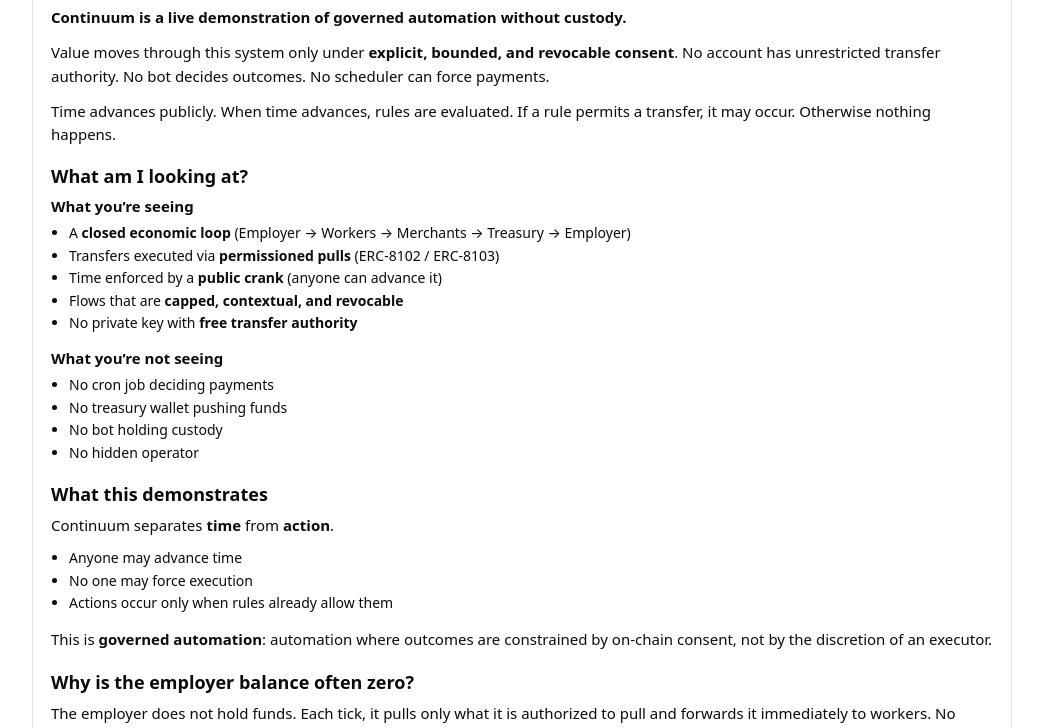
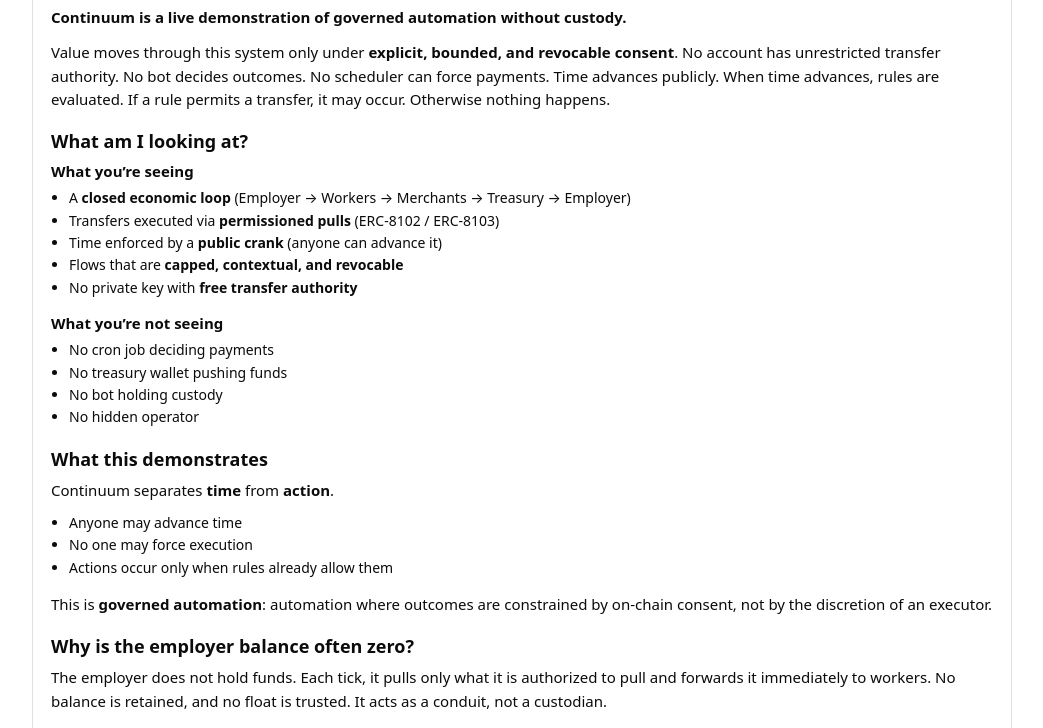
Before and after one commit to recurmj/continuum2, a plain HTML site: page dashboard/index.html in a window 1280 px wide. Shown: the part 54-782 px from the top of the page, without its empty margins (118-1161 px from the left). Drawn offline with Linux system fonts and the light colour scheme; no server answers.

Commit message:
Update index.html

```diff
--- a/dashboard/index.html
+++ b/dashboard/index.html
@@ -41,11 +41,7 @@
 
   <p style="margin: 0 0 12px; font-size: 15px; line-height: 1.55;">
     Value moves through this system only under <strong>explicit, bounded, and revocable consent</strong>.
-    No account has unrestricted transfer authority. No bot decides outcomes. No scheduler can force payments.
-  </p>
-
-  <p style="margin: 0 0 16px; font-size: 15px; line-height: 1.55;">
-    Time advances publicly. When time advances, rules are evaluated.
+    No account has unrestricted transfer authority. No bot decides outcomes. No scheduler can force payments. Time advances publicly. When time advances, rules are evaluated.
     If a rule permits a transfer, it may occur. Otherwise nothing happens.
   </p>
 
```
